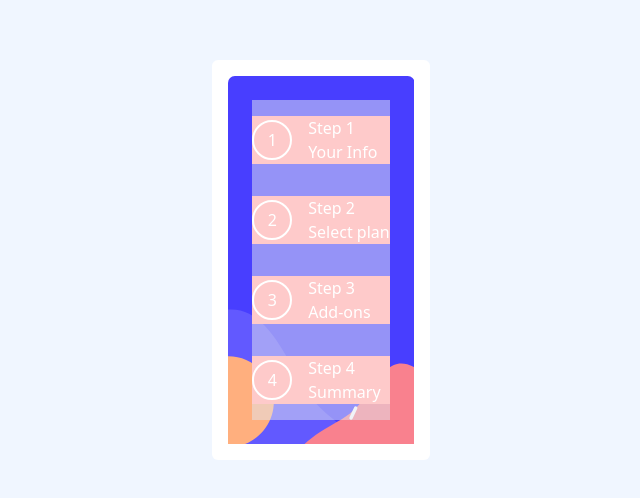
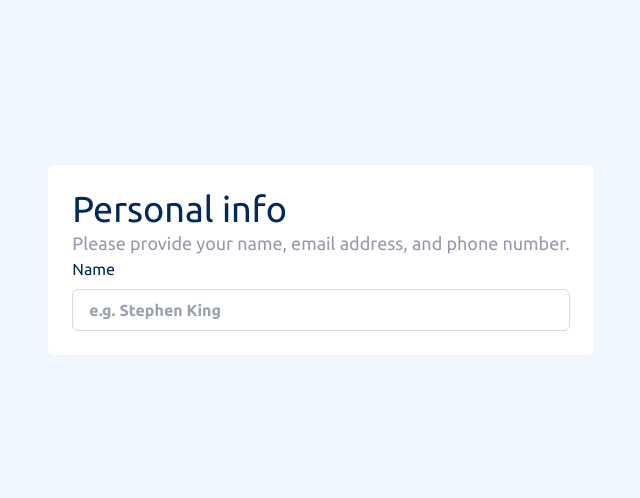
Before and after one commit to vitaovich/FM-multi-step-form, a Next.js app: page / in a window 1280 px wide. Shown: the part 140-638 px from the top of the page, without its empty margins (319-959 px from the left). Built offline with nearby package versions, Linux system fonts and the light colour scheme.

Commit message:
fix font and add stepform

```diff
--- a/pages/_app.tsx
+++ b/pages/_app.tsx
@@ -1,6 +1,13 @@
 import '@/styles/globals.css'
+import { Ubuntu } from '@next/font/google'
 import type { AppProps } from 'next/app'
 
+const ubuntu = Ubuntu({ subsets: ['latin'], weight: ['400', '500', '700'], variable: '--font-ubuntu' })
+
 export default function App({ Component, pageProps }: AppProps) {
-  return <Component {...pageProps} />
+  return (
+    <main className={`${ubuntu.variable}`}>
+      <Component {...pageProps} />
+    </main>
+  )
 }
--- a/pages/index.tsx
+++ b/pages/index.tsx
@@ -1,18 +1,32 @@
 import Head from 'next/head'
-import { Ubuntu } from '@next/font/google'
+import { useState } from 'react'
 import Sidebar from '../components/sideBar'
+import StepForm from './stepForm'
 
-const ubuntu = Ubuntu({ subsets: ['latin'], weight: ['400', '500', '700'], variable: '--font-ubuntu' })
 
 export default function Home() {
+  const [steps, setSteps] = useState<{title: string, description: string}[]> ([
+    {title: 'Personal info', description: 'Please provide your name, email address, and phone number.'},
+    // {title: 'Select your plan', description: 'You have the option of monthly or yearly billing.'},
+    // {title: 'Pick add-ons', description: 'Add-ons help enhance your gaming experience.'},
+    // {title: 'Finishing up', description: 'Double-check everything looks OK before confirming.'},
+  ])
   return (
     <>
       <Head>
         <title>Multi Step Form</title>
       </Head>
-      <div className='flex items-center justify-center h-screen bg-Magnolia'>
-        <div className='flex bg-white rounded-md'>
-          <Sidebar></Sidebar>
+      <div className='flex items-center justify-center h-screen bg-Magnolia font-ubuntu'>
+        <div className='bg-white rounded-md text-MarineBlue mx-4 p-6'>
+          {/* <Sidebar></Sidebar> */}
+          {
+            steps.map((step) => (
+              <StepForm key={step.title} title={step.title} description={step.description}/>
+            ))
+          }
+
+
+
         </div>
 
       </div>
--- /dev/null
+++ b/pages/stepForm.tsx
@@ -0,0 +1,14 @@
+const StepForm: React.FC<{title: string, description: string}> = (props) => {
+    return (
+        <>
+            <h1 className='text-4xl'>{props.title}</h1>
+            <p className='text-CoolGray text-lg'>{props.description}</p>
+
+            <div className='flex flex-col space-y-2'>
+                <label htmlFor='name' className=''>Name</label>
+                <input id='name' type="text" placeholder="e.g. Stephen King" className="border border-LightGray rounded-md px-4 py-2 placeholder:font-bold" />
+            </div>
+        </>
+    )
+}
+export default StepForm
```
